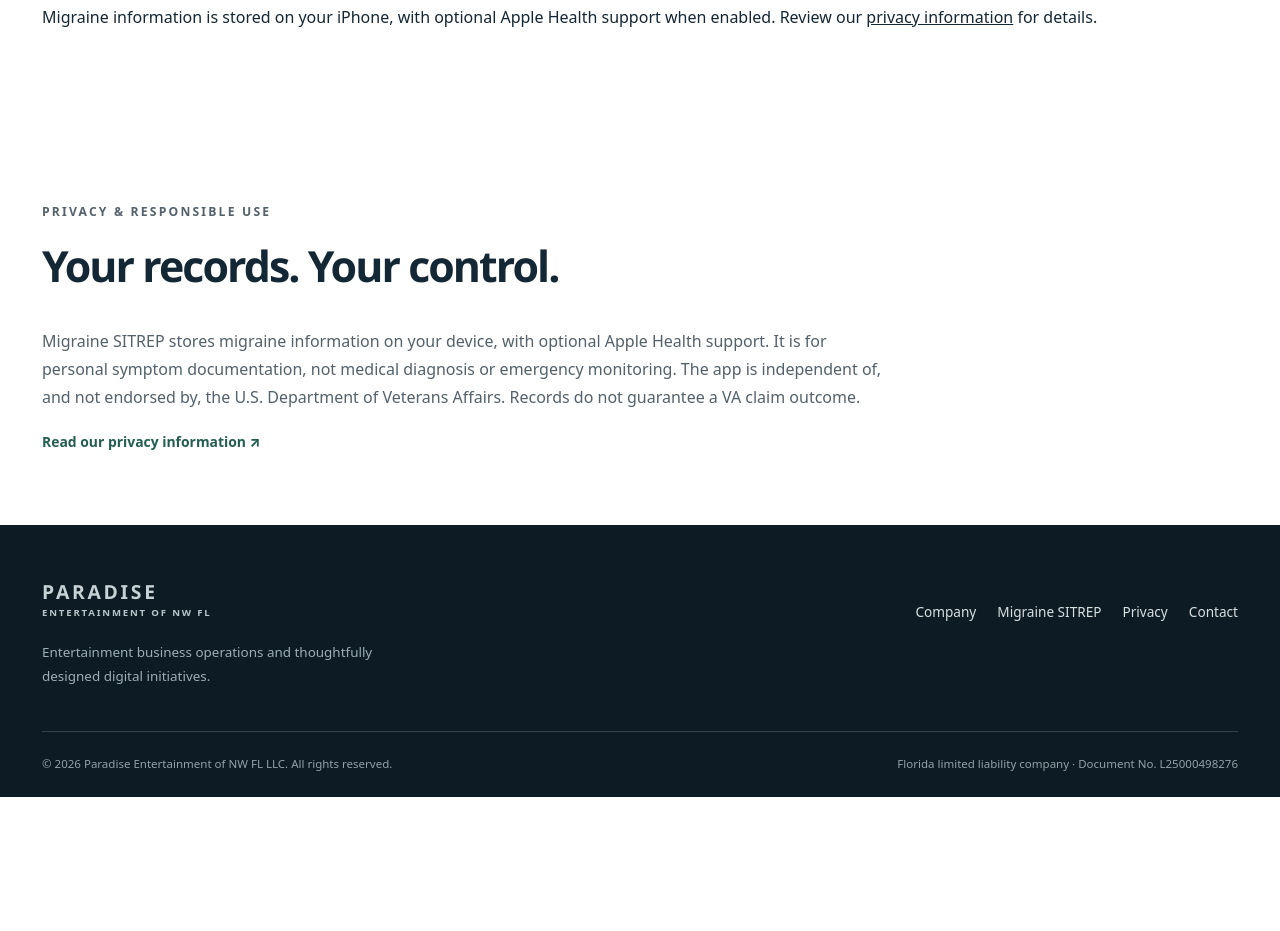
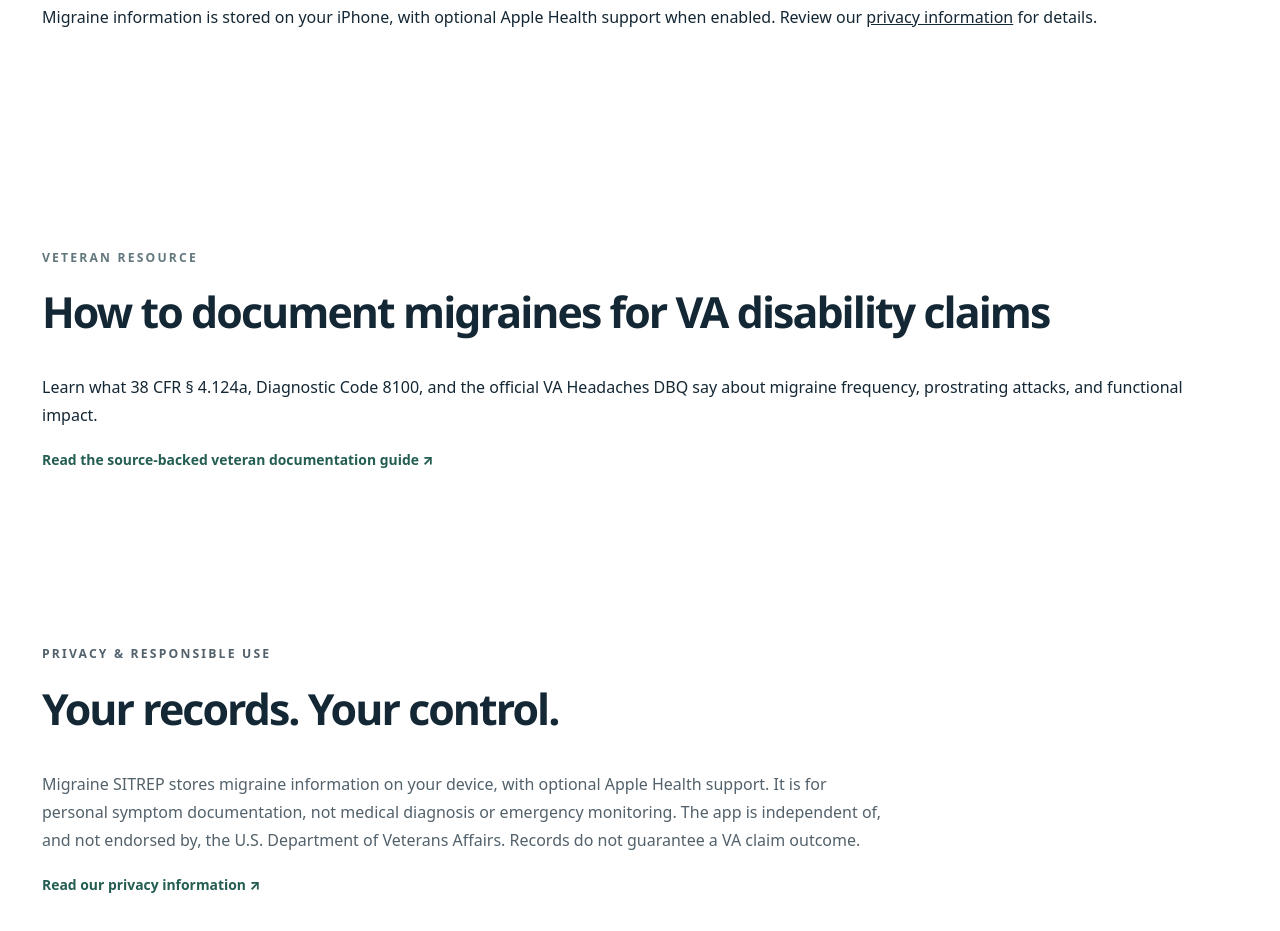
Before and after one commit to pquinlan77-coder/paradise-entertainment-website, a plain HTML site: page migraine-sitrep.html in a window 1280 px wide. Shown: the part 3688-4619 px from the top of the page. Before the commit the page ends 4485 px from the top, so only its background shows below. Drawn offline with Linux system fonts and the light colour scheme.

Commit message:
SEO: link Migraine SITREP landing page to VA documentation guide

```diff
--- a/migraine-sitrep.html
+++ b/migraine-sitrep.html
@@ -18,5 +18,6 @@
 <section class="ms-price"><div class="shell"><p class="kicker" style="color:#d6ad69">SIMPLE PRICING</p><h2>One payment. <strong>$1.99</strong></h2><p>No subscription. Migraine SITREP is designed to make consistent migraine documentation accessible and straightforward.</p><div class="ms-status">Coming to the Apple App Store — approval pending</div></div></section>
 <section class="section shell" aria-labelledby="ms-documentation"><p class="kicker">MIGRAINE DOCUMENTATION</p><h2 id="ms-documentation">A migraine diary designed for clear, consistent records.</h2><p>Record when a migraine begins and ends, its severity, symptoms, and how it affects work or everyday activities. Migraine SITREP lets you review past episodes and monthly summaries instead of relying on memory when discussing symptoms with a healthcare provider.</p><h3>Optional questions for VA-related documentation</h3><p>Veterans can enable VA-focused questions to document functional limitations alongside their migraine history. You can turn these questions off in Settings when they are not needed. Exportable CSV records help keep your own notes organized for appointments or claim preparation; the app does not determine eligibility or replace medical evidence.</p><h3>Private iPhone migraine tracking</h3><p>Records are stored locally on your device, with optional Apple Health integration. There is no required account, cloud database, or subscription.</p></section>
 <section class="section shell" aria-labelledby="ms-faq"><p class="kicker">COMMON QUESTIONS</p><h2 id="ms-faq">Migraine SITREP FAQ</h2><h3>What should I record in a migraine diary?</h3><p>Log the start and end time, symptoms, severity, possible triggers, and how an episode affected daily activities or work. Consistent entries can help you explain your history accurately to a clinician.</p><h3>Can Migraine SITREP help organize notes for a VA disability claim?</h3><p>Yes. Optional VA-focused questions and episode reports are designed to help veterans organize their own migraine documentation. The app is not affiliated with the VA and does not guarantee any claim outcome.</p><h3>Does Migraine SITREP require a subscription?</h3><p>No. The listed price is $1.99 as a one-time purchase, subject to App Store availability.</p><h3>Where is my migraine information stored?</h3><p>Migraine information is stored on your iPhone, with optional Apple Health support when enabled. Review our <a href="privacy.html">privacy information</a> for details.</p></section>
+<section class="section shell" aria-labelledby="va-guide-link"><p class="kicker">VETERAN RESOURCE</p><h2 id="va-guide-link">How to document migraines for VA disability claims</h2><p>Learn what 38 CFR § 4.124a, Diagnostic Code 8100, and the official VA Headaches DBQ say about migraine frequency, prostrating attacks, and functional impact.</p><p><a class="text-cta" href="va-migraine-documentation-guide.html">Read the source-backed veteran documentation guide ↗</a></p></section>
 <section class="shell ms-disclaimer"><p class="kicker">PRIVACY & RESPONSIBLE USE</p><h2>Your records. Your control.</h2><p>Migraine SITREP stores migraine information on your device, with optional Apple Health support. It is for personal symptom documentation, not medical diagnosis or emergency monitoring. The app is independent of, and not endorsed by, the U.S. Department of Veterans Affairs. Records do not guarantee a VA claim outcome.</p><p><a class="text-cta" href="privacy.html">Read our privacy information ↗</a></p></section></main>
 <footer class="site-footer"><div class="shell"><div class="footer-main"><div><a class="brand footer-brand" href="index.html"><span class="brand-text"><strong>PARADISE</strong><small>ENTERTAINMENT OF NW FL</small></span></a><p>Entertainment business operations and thoughtfully designed digital initiatives.</p></div><div class="footer-links"><a href="index.html">Company</a><a href="migraine-sitrep.html">Migraine SITREP</a><a href="privacy.html">Privacy</a><a href="contact.html">Contact</a></div></div><div class="footer-bottom"><span>© 2026 Paradise Entertainment of NW FL LLC. All rights reserved.</span><span>Florida limited liability company · Document No. L25000498276</span></div></div></footer><script src="assets/config.js"></script><script src="assets/site.js"></script></body></html>
```
